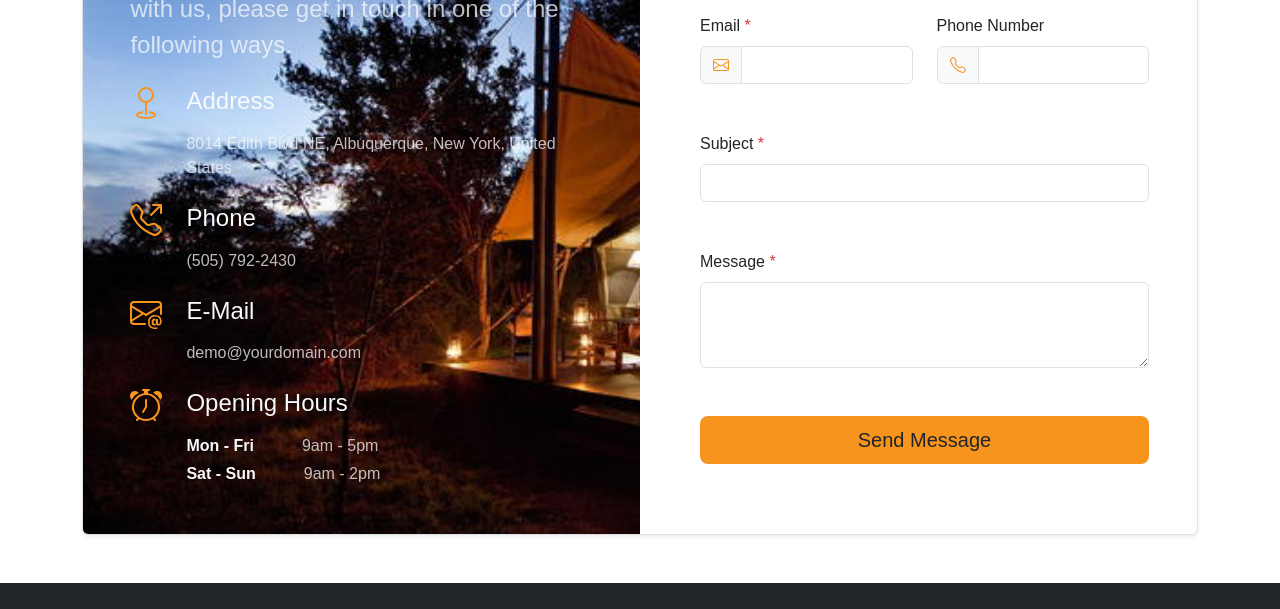
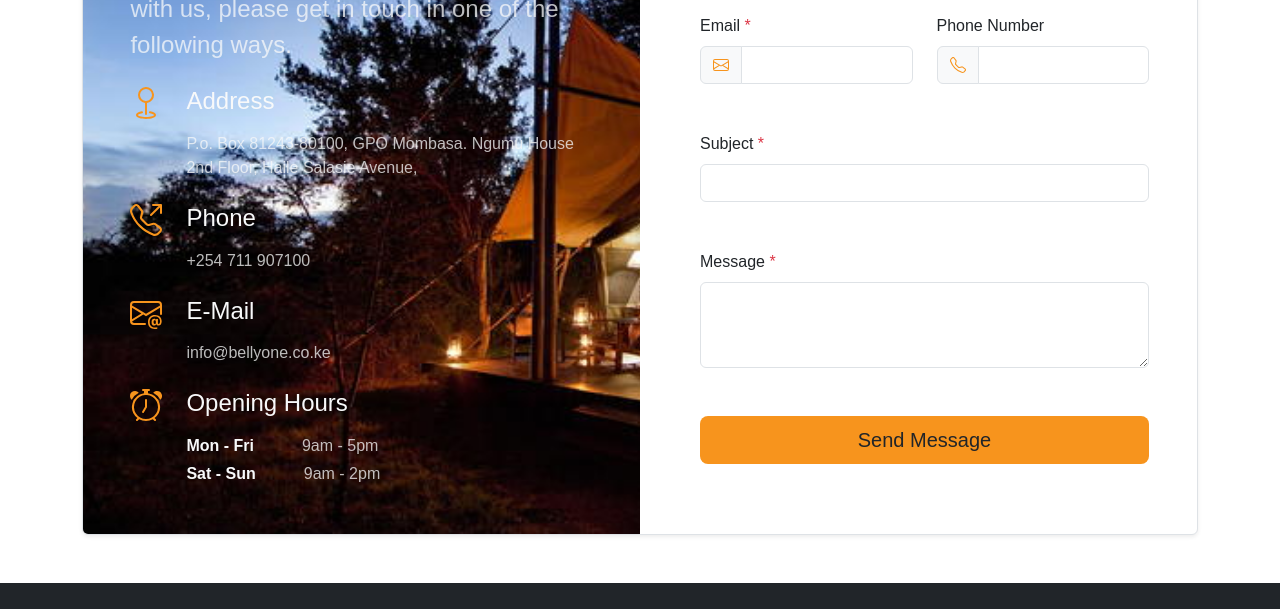
Before and after one commit to Kiprotich-Code/react-frontend, a plain HTML site: page bell_yone/about.html in a window 1280 px wide. Shown: the part 3200-3809 px from the top of the page. Drawn offline with nearby package versions, Linux system fonts and the light colour scheme; a web font is replaced by a local one.

Commit message:
conact info

```diff
--- a/bell_yone/about.html
+++ b/bell_yone/about.html
@@ -393,9 +393,9 @@
                                                     </div>
                                                     <div>
                                                         <h4 class="mb-3 text-light">Address</h4>
-                                                        <address class="mb-0 text-light opacity-75">8014 Edith Blvd
-                                                            NE,
-                                                            Albuquerque, New York, United States</address>
+                                                        <address class="mb-0 text-light opacity-75">P.o. Box
+                                                            81243-80100, GPO Mombasa. Ngumu House 2nd Floor, Haile
+                                                            Salasie Avenue,</address>
                                                     </div>
                                                 </div>
                                                 <div class="row mb-4 mb-xxl-5">
@@ -414,7 +414,7 @@
                                                                 <h4 class="mb-3 text-light">Phone</h4>
                                                                 <p class="mb-0">
                                                                     <a class="link-light link-opacity-75 link-opacity-100-hover text-decoration-none"
-                                                                        href="tel:+15057922430">(505) 792-2430</a>
+                                                                        href="tel:+15057922430">+254 711 907100</a>
                                                                 </p>
                                                             </div>
                                                         </div>
@@ -435,7 +435,7 @@
                                                                 <h4 class="mb-3 text-light">E-Mail</h4>
                                                                 <p class="mb-0">
                                                                     <a class="link-light link-opacity-75 link-opacity-100-hover text-decoration-none"
-                                                                        href="mailto:demo@yourdomain.com">demo@yourdomain.com</a>
+                                                                        href="mailto:demo@yourdomain.com">info@bellyone.co.ke</a>
                                                                 </p>
                                                             </div>
                                                         </div>
```
Also changed, not shown: bell_yone/index.html (+5 -5 lines).
